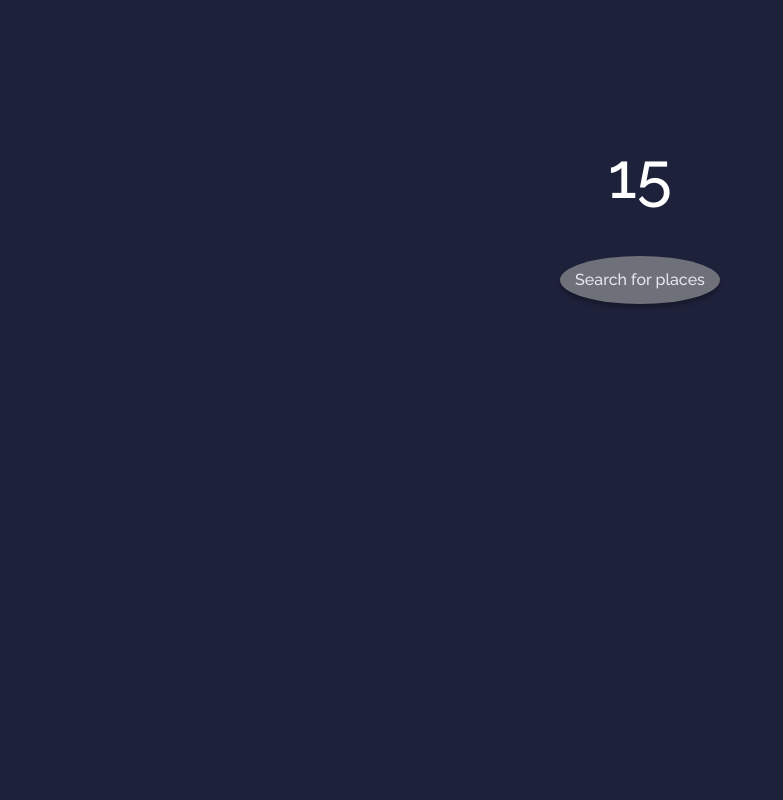
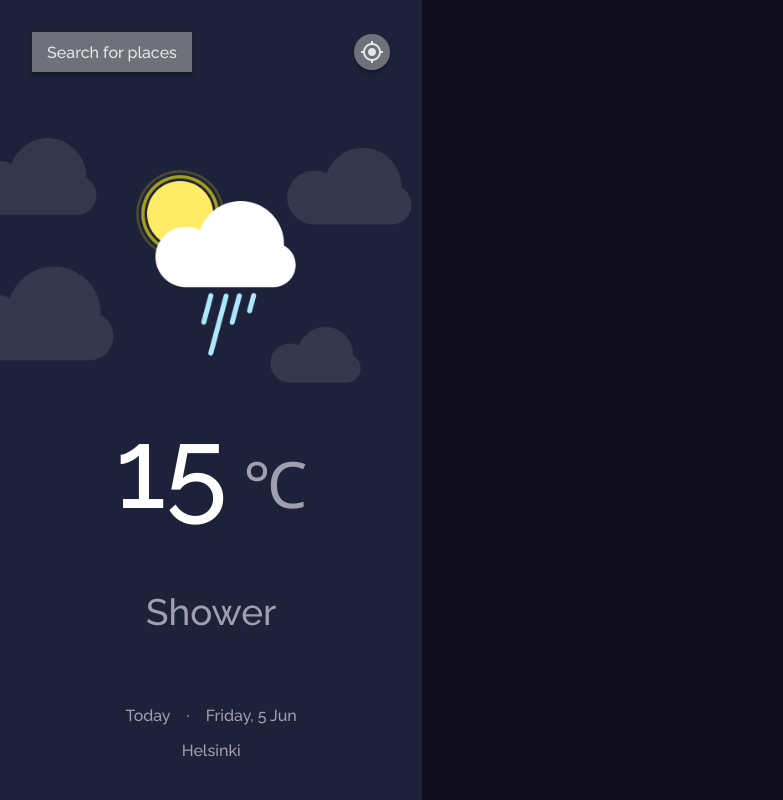
Before and after one commit to NganJason/Dev-Challenges_Frontend-Dev, a React (Create React App) app in the folder weather-app/: page / in a window 1280 px wide. Shown: the whole page, without its empty margins (0-783 px from the left). Built offline with nearby package versions, Linux system fonts and the light colour scheme.

Commit message:
add sidemenu

```diff
--- a/weather-app/public/index.html
+++ b/weather-app/public/index.html
@@ -5,6 +5,8 @@
     <meta name="viewport" content="width=device-width, initial-scale=1" />
     <meta name="theme-color" content="#000000" />
     <link rel="manifest" href="%PUBLIC_URL%/manifest.json" />
+    <link href="https://fonts.googleapis.com/icon?family=Material+Icons"
+      rel="stylesheet">
     <title>Weather App</title>
   </head>
   <body>
--- a/weather-app/src/components/SideMenu/SideMenu.js
+++ b/weather-app/src/components/SideMenu/SideMenu.js
@@ -1,18 +1,54 @@
 import Button from "../Button/Button";
 import Text from "../Text/Text";
+
+import cloudBackground from "../../images/Cloud-background.png"
+import shower from "../../images/Shower.png"
 
 function SideMenu() {
   return (
     <div className="side-menu bg-secondary">
-      <Text size={4} align="center" color="primary" mgTop={10}>15</Text>
-      <Button
-        size="lg"
-        align="center"
-        mgTop={4}
-        round
-      >
-        Search for places
-      </Button>
+      <div className="side-menu__title">
+        <Button size="lg" align="left">
+          Search for places
+        </Button>
+
+        <Button size="sm" align="right" round>
+          <span class="material-icons">my_location</span>
+        </Button>
+      </div>
+
+      <div className="side-menu__logo">
+        <img className="logo__background" src={cloudBackground} />
+        <img className="logo" src={shower} />
+      </div>
+
+      <div className="side-menu__content">
+        <Text size={7} align="center">
+          15
+          <Text size={4} mgLeft={1} inline color="secondary">
+            <span>&#8451;</span>
+          </Text>
+        </Text>
+        <Text size={2.3} mgTop={3.5} align="center" color="secondary">
+          Shower
+        </Text>
+      </div>
+
+      <div className="side-menu__footer">
+        <div className="footer__date">
+          <Text color="secondary">Today</Text>
+          <Text color="secondary" mgLeft={1} mgRight={1}>
+            <span>&#183;</span>
+          </Text>
+          <Text color="secondary">Friday, 5 Jun</Text>
+        </div>
+
+        <div className="footer__location">
+          <Text align="center" color="secondary">
+            Helsinki
+          </Text>
+        </div>
+      </div>
     </div>
   );
 
--- a/weather-app/src/components/Text/Text.js
+++ b/weather-app/src/components/Text/Text.js
@@ -8,19 +8,22 @@ function Text({
   mgBtm,
   mgLeft,
   mgRight,
+  inline,
   children
 }) {
   const styles = {
     textAlign: `${align ? align : "left"}`,
     fontSize: `${size ? `${size}rem` : "1rem"}`,
-    marginTop: `${mgTop ? `${mgTop}rem` : "0"}`,
-    marginBottom: `${mgBtm ? `${mgBtm}rem` : "0"}`,
-    marginLeft: `${mgLeft ? `${mgLeft}rem` : "0"}`,
-    marginRight: `${mgRight ? `${mgRight}rem` : "0"}`,
+    marginTop: `${mgTop ? `${mgTop}rem` : ""}`,
+    marginBottom: `${mgBtm ? `${mgBtm}rem` : ""}`,
+    marginLeft: `${mgLeft ? `${mgLeft}rem` : ""}`,
+    marginRight: `${mgRight ? `${mgRight}rem` : ""}`,
   };
 
   const classNames = `
-  text ${color ? color : "primary"}
+  text
+  ${color ? color : "primary"}
+  ${inline ? "inline" : ""}
 `;
 
   return (
--- a/weather-app/src/styles/components/button.scss
+++ b/weather-app/src/styles/components/button.scss
@@ -35,17 +35,17 @@
     }
 
     &.btn_sm {
-        height: 2.5rem;
-        width: 2.5rem;
+        height: 2.3rem;
+        width: 2.3rem;
     }
 
     &.btn_md {
-        height: 3rem;
+        height: 2.5rem;
         width: 5.3rem;
     }
 
     &.btn_lg {
-        height: 3rem;
+        height: 2.5rem;
         width: 10rem;
     }
 
@@ -54,6 +54,6 @@
     }
 
     &:hover {
-        transform: scale(1.01);
+        transform: scale(1.02);
     }
 }
--- a/weather-app/src/styles/components/sidemenu.scss
+++ b/weather-app/src/styles/components/sidemenu.scss
@@ -1,4 +1,58 @@
 .side-menu {
-    width: 100%;
-    background-color: white;
+    width: 33%;
+    height: 100%;
+    display: flex;
+    flex-direction: column;
+
+    background-color: purple;
+
+    &__title {
+        padding: 2rem;
+        display: flex;
+        align-items: center;
+    }
 }
+
+.side-menu__logo {
+    position: relative;
+    overflow: hidden;
+
+    .logo__background {
+        width: 120%;
+
+        position: relative;
+        left: -70px;
+        opacity: 10%;
+    }
+
+    .logo {
+        width: 40%;
+
+        position: absolute;
+        top: 20%;
+        left: 30%;
+    }
+}
+
+.side-menu__content {
+    margin-top: 1rem;
+
+    display: flex;
+    flex-direction: column;
+}
+
+.side-menu__footer {
+    display: flex;
+    flex-direction: column;
+
+    .footer__date {
+        margin-top: 4.5rem;
+
+        display: flex;
+        justify-content: center;
+    }
+
+    .footer__location {
+        margin-top: 1rem;
+    }
+}
--- a/weather-app/src/styles/layout.scss
+++ b/weather-app/src/styles/layout.scss
@@ -7,4 +7,6 @@
 
     overflow: auto;
     scroll-behavior: smooth;
+
+    background-color: green;
 }
--- a/weather-app/src/styles/theme.scss
+++ b/weather-app/src/styles/theme.scss
@@ -8,6 +8,7 @@
 
     .text {
         &.primary { color: white; }
+        &.secondary { color: #A09FB1; }
     }
 
     .btn {
--- a/weather-app/src/styles/typography.scss
+++ b/weather-app/src/styles/typography.scss
@@ -2,5 +2,14 @@
 
 * {
     font-family: 'Raleway', sans-serif;
-    line-height: 2rem;
+    line-height: auto;
 }
+
+.text {
+    display: block;
+    width: auto;
+
+    &.inline {
+        display: inline;
+    }
+}
```
